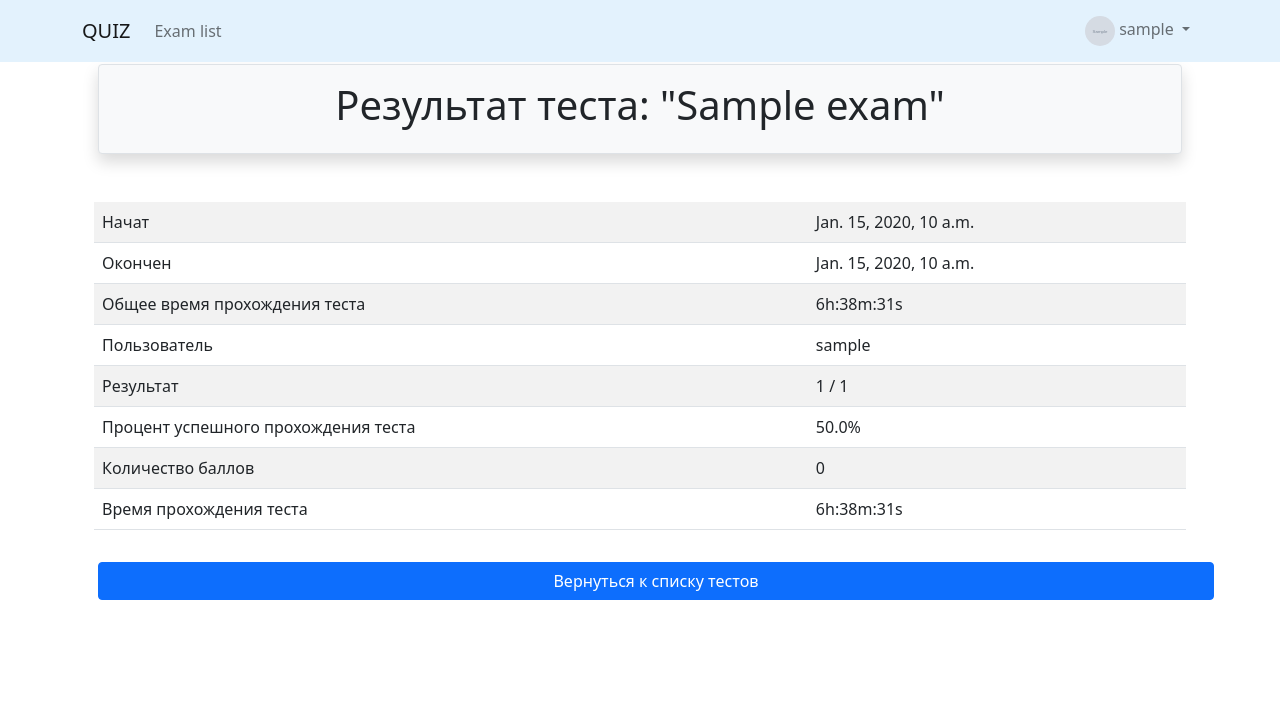
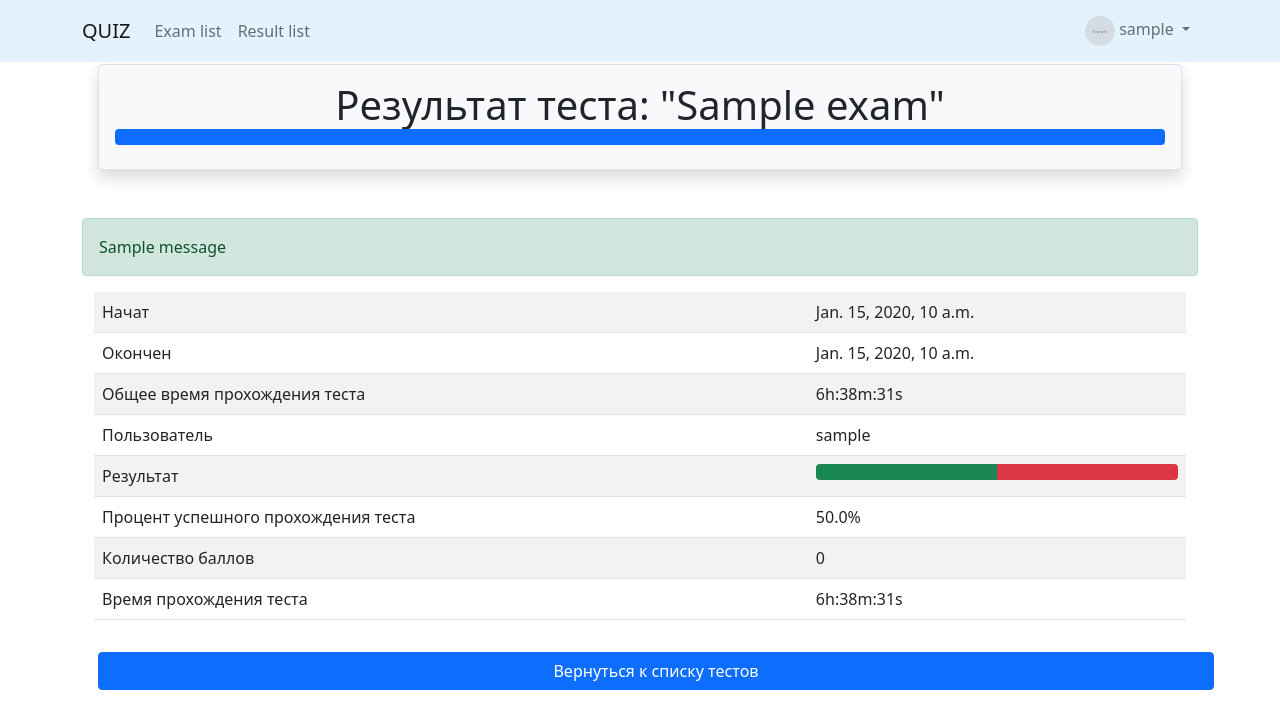
Before and after one commit to Stanislav-R/Hillel_Quiz, a Django app: page /quizzes/00000000-0000-0000-0000-000000000001/results/00000000-0000-0000-0000-000000000001/details/ in a window 1280 px wide. Shown: the top 720 px of the page. Run offline with Django 3.2, Linux system fonts and the light colour scheme; a user stored in the database is signed in; tables that the repository leaves empty hold one stand-in row (values such as "Sample post"); grey boxes marked "Sample" are stand-in pictures; one stand-in notice (Sample message) is shown; parts of the project's set-up code (start-up, migrations or seed data) failed here and were passed over.

Commit message:
HW24 for review

```diff
--- a/quiz/templates/exams/details.html
+++ b/quiz/templates/exams/details.html
@@ -73,7 +73,9 @@
                         <a class="btn btn-warning" href="{% url 'quizzes:result_update' exam.uuid result.uuid %}">
                             Продолжить
                         </a>
-                        <a class="btn btn-danger" href="#">Удалить</a>
+                        <a class="btn btn-danger" href="{% url 'quizzes:result_delete' exam.uuid result.uuid %}">
+                            Удалить
+                        </a>
                     {% else %}
                         <a class="btn btn-success" href="{% url 'quizzes:result_details' exam.uuid result.uuid  %}">
                             Посмотреть
--- a/quiz/templates/exams/question.html
+++ b/quiz/templates/exams/question.html
@@ -32,7 +32,7 @@
                     </label>
                 </div>
             {% endfor %}
-            <button type="submit" class="btn btn-success mt-5">Дальше ></button>
+            <button type="submit" class="btn btn-success mt-5">Следующий ></button>
         </form>
     </div>
 {% endblock %}
--- a/quiz/templates/results/details.html
+++ b/quiz/templates/results/details.html
@@ -1,4 +1,6 @@
 {% extends 'base.html' %}
+
+{% load custom_tags %}
 
 {% block title %}
     Результат теста
@@ -6,6 +8,10 @@
 
 {% block header %}
     Результат теста: "{{ result.exam.title }}"
+    <div class="progress">
+      <div class="progress-bar" role="progressbar" style="width: 100%"
+           aria-valuenow="100" aria-valuemin="0" aria-valuemax="100"></div>
+    </div>
 {% endblock %}
 
 {% block content %}
@@ -32,7 +38,13 @@
                         </tr>
                         <tr>
                             <td>Результат</td>
-                            <td>{{ result.num_correct_answers }} / {{ result.num_incorrect_answers }}</td>
+                            <td>
+                            <div class="progress">
+                                <div class="progress-bar bg-success" role="progressbar" style="width: {{ result.success_rate }}%" aria-valuemin="0" aria-valuemax="100"></div>
+                                <div class="progress-bar bg-danger" role="progressbar" style="width: {{ result.success_rate|negative|add:100 }}%" aria-valuemin="0" aria-valuemax="100"></div>
+                            </div>
+                            </td>
+{#                            <td>{{ result.num_correct_answers }} / {{ result.num_incorrect_answers }}</td>#}
                         </tr>
                         <tr>
                             <td>Процент успешного прохождения теста</td>
--- a/quiz/urls.py
+++ b/quiz/urls.py
@@ -1,15 +1,17 @@
 from django.urls import path
 
 from .views import ExamDetailView, ExamListView, ExamQuestionView, ExamResultCreateView, ExamResultDetailView, \
-    ExamResultUpdateView
+    ExamResultUpdateView, ExamResultDeleteView, ExamResultListView
 
 app_name = 'quizzes'
 
 urlpatterns = [
     path('', ExamListView.as_view(), name='list'),
+    path('result_list/', ExamResultListView.as_view(), name='result_list'),
     path('<uuid:uuid>/', ExamDetailView.as_view(), name='details'),
     path('<uuid:uuid>/result/create/', ExamResultCreateView.as_view(), name='result_create'),
     path('<uuid:uuid>/results/<uuid:result_uuid>/details/', ExamResultDetailView.as_view(), name='result_details'),
     path('<uuid:uuid>/results/<uuid:result_uuid>/update/', ExamResultUpdateView.as_view(), name='result_update'),
+    path('<uuid:uuid>/results/<uuid:result_uuid>/delete/', ExamResultDeleteView.as_view(), name='result_delete'),
     path('<uuid:uuid>/result/<uuid:result_uuid>/question/next/', ExamQuestionView.as_view(), name='question'),
 ]
--- a/quiz/views.py
+++ b/quiz/views.py
@@ -1,8 +1,9 @@
+from django.contrib import messages
 from django.contrib.auth.mixins import LoginRequiredMixin
 from django.http import HttpResponseRedirect
 from django.shortcuts import render
 from django.urls import reverse
-from django.views.generic import CreateView, DetailView, ListView, UpdateView
+from django.views.generic import CreateView, DetailView, ListView, UpdateView, DeleteView
 from django.views.generic.list import MultipleObjectMixin
 
 from .forms import ChoicesFormSet
@@ -103,9 +104,15 @@ class ExamQuestionView(LoginRequiredMixin, UpdateView):
 
         choices = ChoicesFormSet(data=request.POST)
         selected_choices = ['is_selected' in form.changed_data for form in choices.forms]
-
-        result = Result.objects.get(uuid=result_uuid)
-        result.update_result(order_number, question, selected_choices)
+        if selected_choices.count(True) == 0:
+            messages.warning(request, 'Выберите один или несколько правильных ответов')
+            order_number = result.current_order_number
+        elif selected_choices.count(True) == len(selected_choices):
+            messages.warning(request, 'Все ответы не могут быть правильными')
+            order_number = result.current_order_number
+        else:
+            result = Result.objects.get(uuid=result_uuid)
+            result.update_result(order_number, question, selected_choices)
 
         if result.state == Result.STATE.FINISHED:
             return HttpResponseRedirect(reverse(
@@ -158,3 +165,28 @@ class ExamResultUpdateView(LoginRequiredMixin, UpdateView):
                 # 'order_number': result.current_order_number + 1,
             }
         ))
+
+
+class ExamResultDeleteView(LoginRequiredMixin, DeleteView):
+    def get(self, request, *args, **kwargs):
+        result_uuid = kwargs['result_uuid']
+        user = request.user
+
+        result = Result.objects.get(
+            user=user,
+            uuid=result_uuid
+        )
+        result.delete()
+
+        return HttpResponseRedirect(reverse('quizzes:result_list'))
+
+
+class ExamResultListView(LoginRequiredMixin, ListView):
+    model = Result
+    template_name = 'results/list.html'
+    context_object_name = 'results'
+    paginate_by = 5
+
+    def get_queryset(self):
+        user = self.request.user
+        return Result.objects.filter(user=user)
--- a/templates/base.html
+++ b/templates/base.html
@@ -23,7 +23,7 @@
       <h1>{% block header %}Welcome to Quiz!!!{% endblock %}</h1>
     </div>
 
-{#    {% include 'includes/messages.html' %}#}
+    {% include 'includes/messages.html' %}
 
     {% block content %}{% endblock %}
   </div>
--- /dev/null
+++ b/templates/includes/messages.html
@@ -0,0 +1,5 @@
+{% if messages %}
+    {% for message in messages %}
+    <div {% if message.tags %} class="alert alert-{{ message.tags }}"{% endif %}>{{ message }}</div>
+    {% endfor %}
+{% endif %}
--- a/templates/includes/nav_bar.html
+++ b/templates/includes/nav_bar.html
@@ -10,6 +10,9 @@
       <ul class="navbar-nav me-auto mb-2 mb-lg-0">
           <li class="nav-item">
               <a class="nav-link" href="{% url 'quizzes:list' %}">Exam list</a>
+          </li>
+          <li class="nav-item">
+              <a class="nav-link" href="{% url 'quizzes:result_list' %}">Result list</a>
           </li>
 <!--        <li class="nav-item"><a class="nav-link" href="/contacts/">Contacts</a></li>-->
 <!--        <li class="nav-item"><a class="nav-link" href="/about/">About Us</a></li>-->
```
Also changed, not shown: quiz/templates/results/list.html (added, +56 -0 lines).
